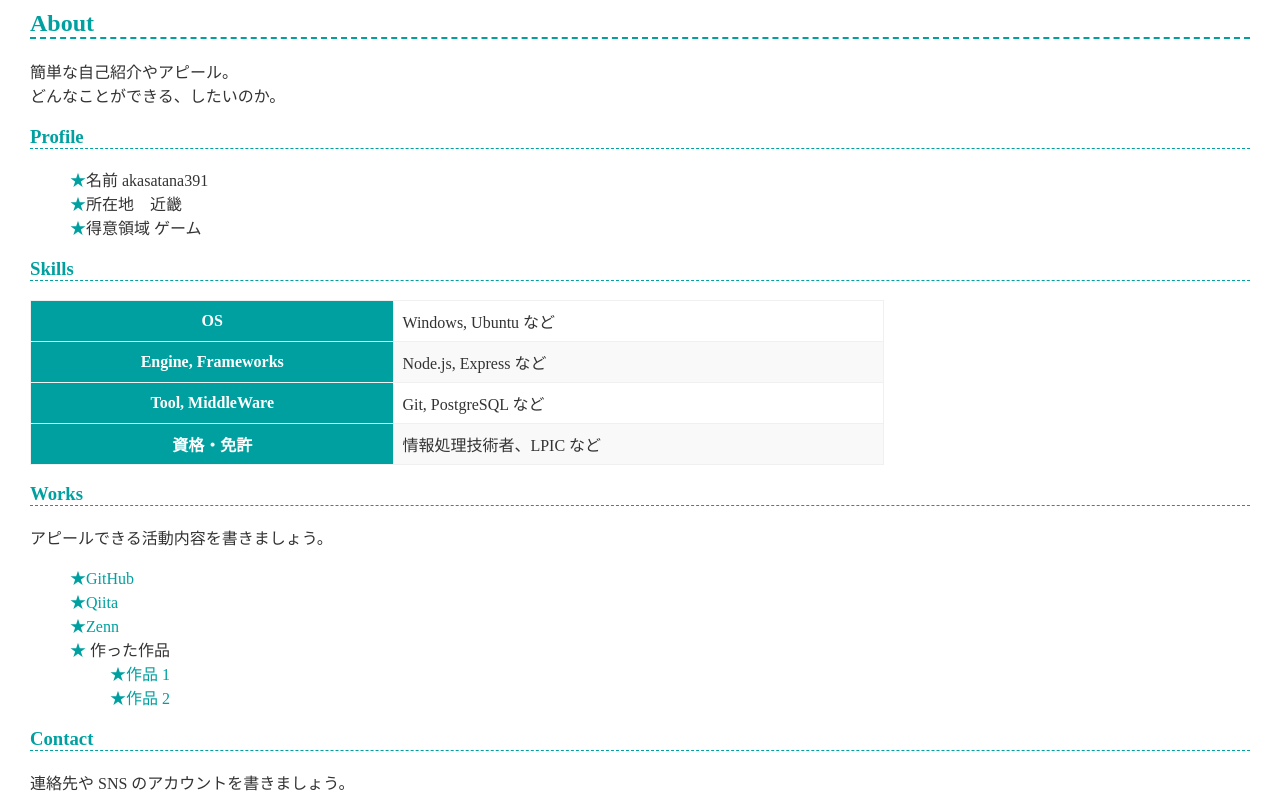
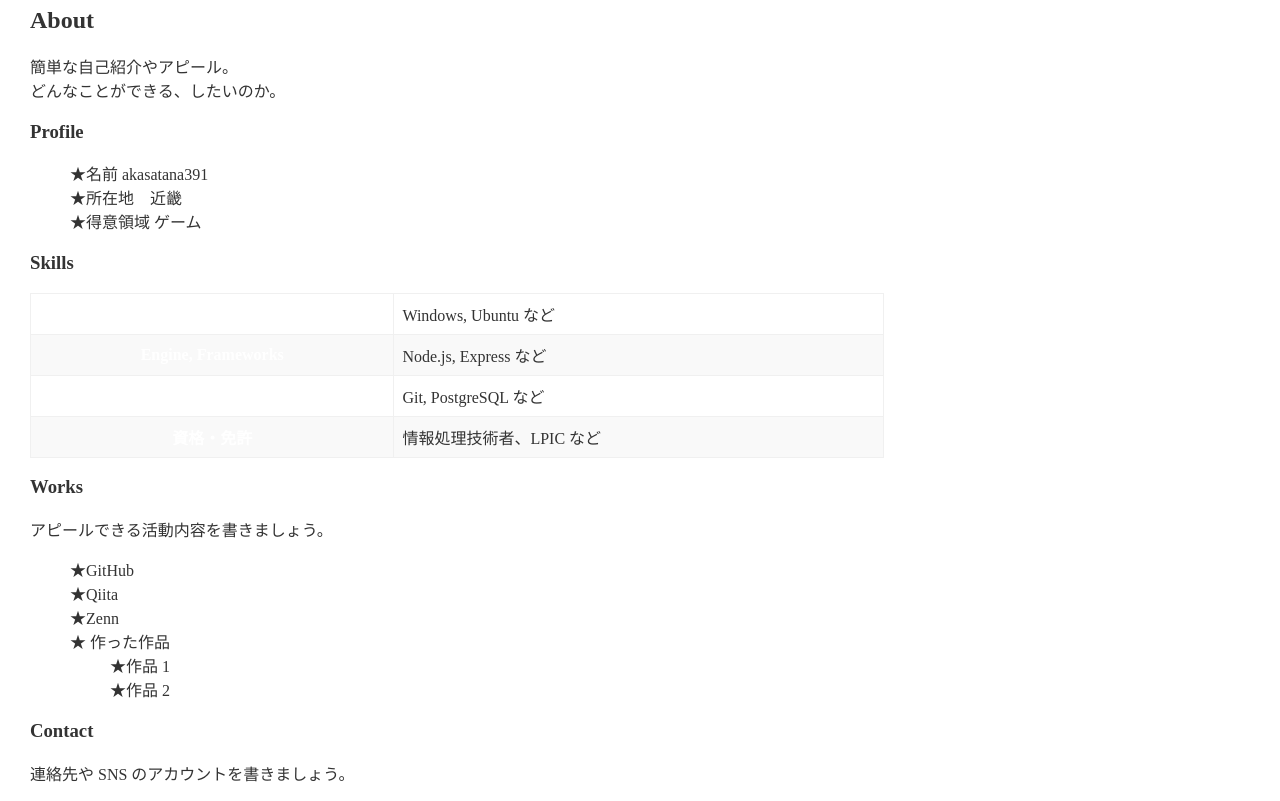
Before and after one commit to akasatana391/akasatana391.github.io, a plain HTML site: page index.html in a window 1280 px wide. Shown: the part 103-904 px from the top of the page. Drawn offline with Linux system fonts and the light colour scheme.

Commit message:
Update style.css

```diff
--- a/style.css
+++ b/style.css
@@ -3,7 +3,7 @@
 -------------------- */
 
 :root {
-  --theme-color: #00a0a0;
+  --theme-color: #00a0a01;
 }
 
 * {
```
